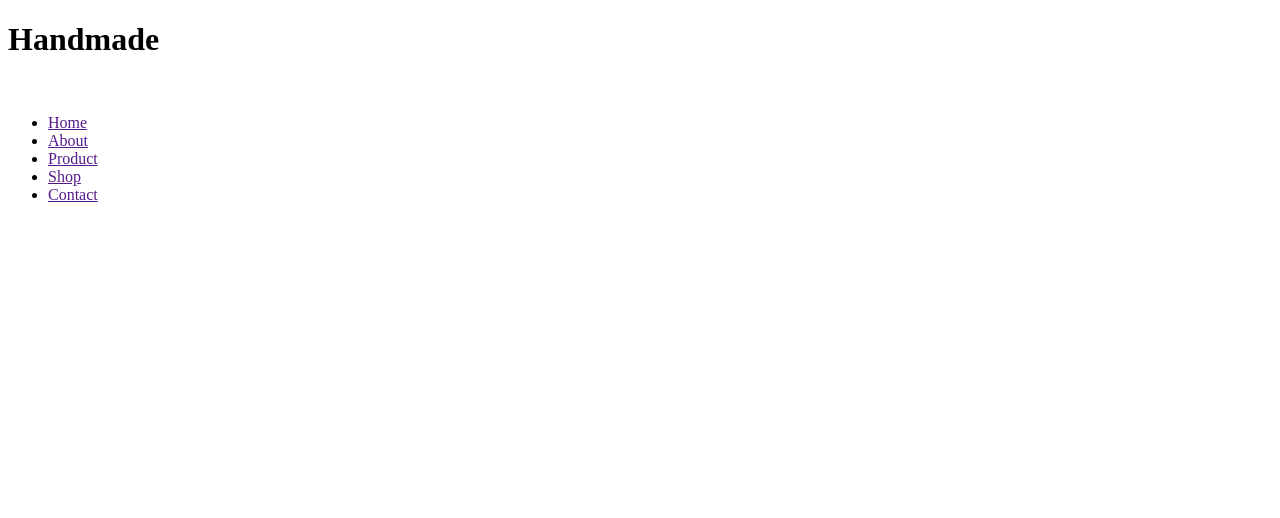
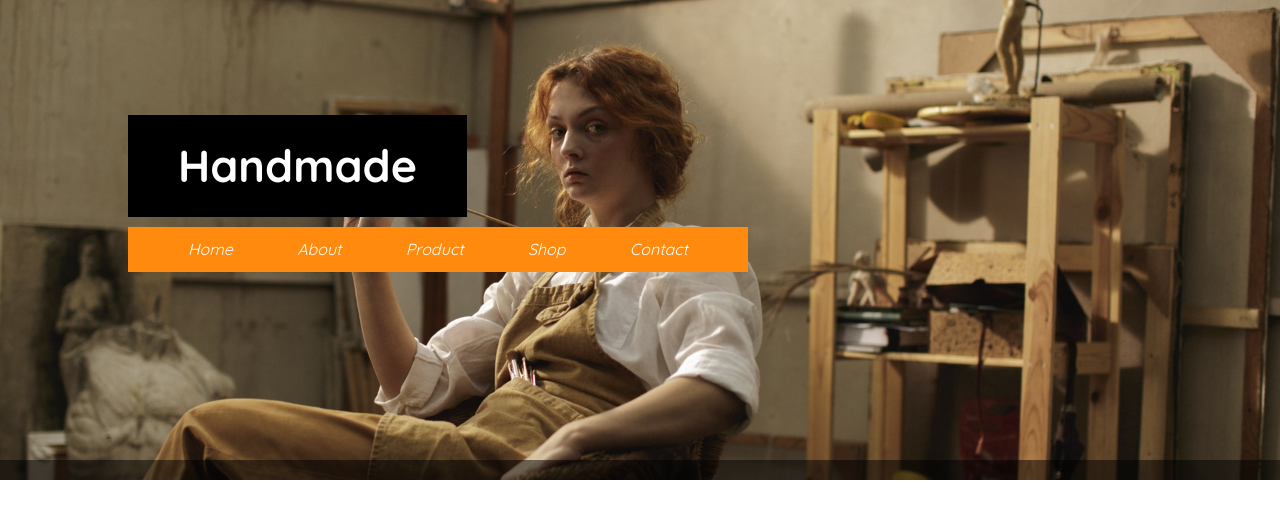
Before and after one commit to zeljkobar/handmade, a plain HTML site: page index.html in a window 1280 px wide. Drawn offline with Linux system fonts and the light colour scheme.

Commit message:
header css

```diff
--- a/style.css
+++ b/style.css
@@ -0,0 +1,88 @@
+@import url('https://fonts.googleapis.com/css2?family=Quicksand:wght@300;400;500;700&display=swap');
+
+:root {
+    --black: #000;
+    --orange: #ff8a0e;
+    --gray: #404040;
+    --lightgray: #f3f3f3;
+    --white: #fff;
+    --padding: 70px 0;
+    --fontFamily: 'Quicksand', sans-serif;
+    --font: 16px;
+    --transition: 0.3s ease;
+}
+
+body {
+    font-family: var(--fontFamily);
+    font-size: var(--font);
+    line-height: 1.6;
+    color: var(--gray);
+}
+
+* {
+    box-sizing: border-box;
+    padding: 0;
+    margin: 0;
+}
+
+a {
+    text-decoration: none;
+}
+.container {
+    width: 80%;
+    margin: auto;
+}
+
+h2 {
+    font-size: 2rem;
+    text-align: center;
+}
+
+h2::after {
+    display: block;
+    content: "";
+    width: 80px;
+    background: var(--orange);
+    height: 3px;
+    margin: 20px auto;
+}
+
+/*******************
+header
+********************/
+
+header {
+    background-image: url(img/header.jpg);
+    background-position: center;
+    background-size: cover;
+    height: 60vh;
+    border-bottom: 20px solid rgba(0, 0, 0, .5);
+}
+
+header h1 {
+    background: var(--black);
+    display: inline-block;
+    color: var(--white);
+    padding: 15px 50px;
+    font-size: 2.8rem;
+    margin-top: 9%;
+    margin-bottom: 10px;
+    margin-left: 10%;
+}
+
+header nav {
+    background: var(--orange);
+    display: inline-block;
+    padding: 5px 30px;
+    margin-left: 10%;
+}
+
+nav ul li {
+    display: inline-block;
+    padding: 5px 30px;
+}
+
+nav ul li a {
+    color: var(--white);
+    font-style: italic;
+}
```
Also changed, not shown: index.html (+1 -0 lines).
